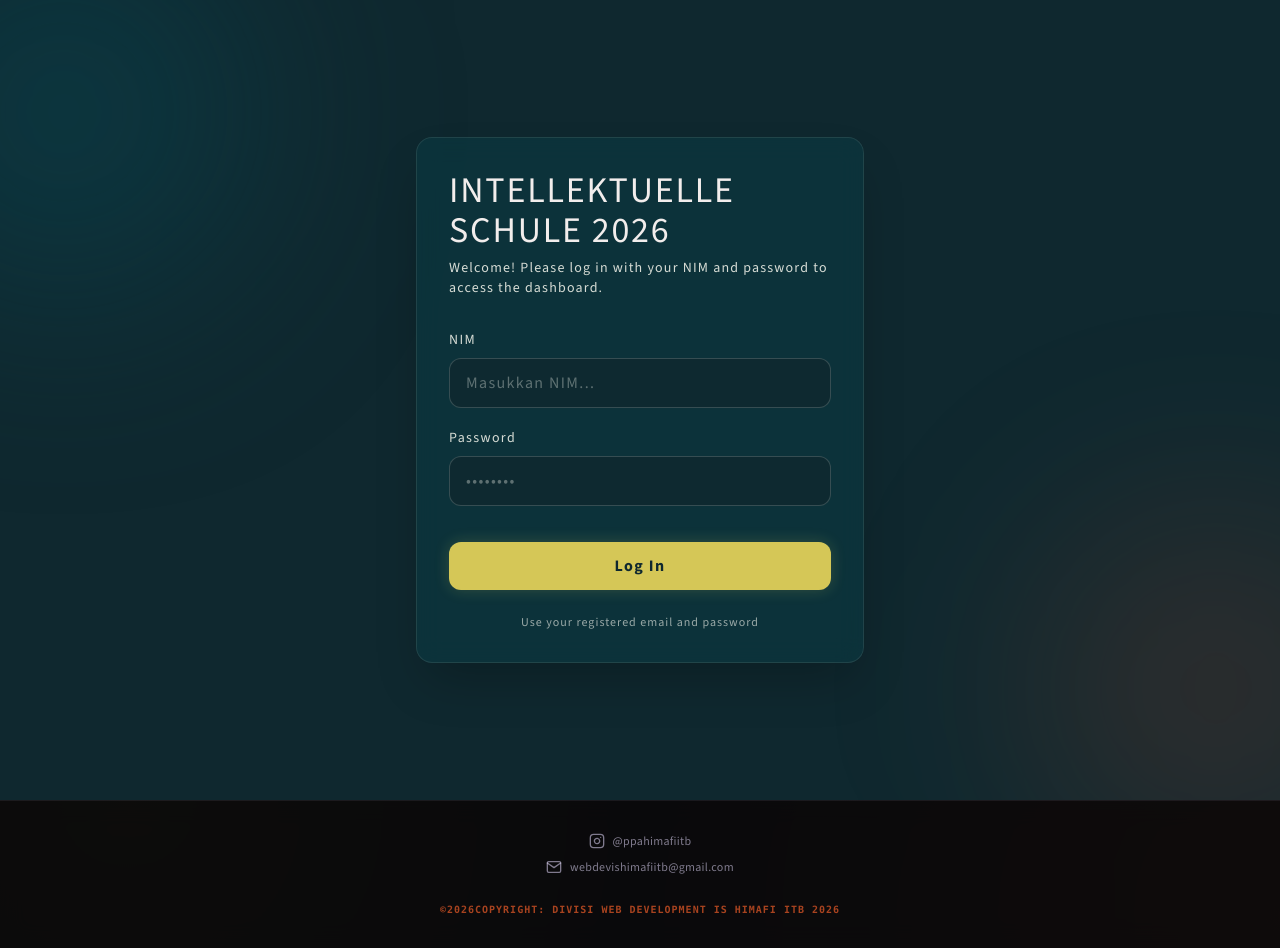
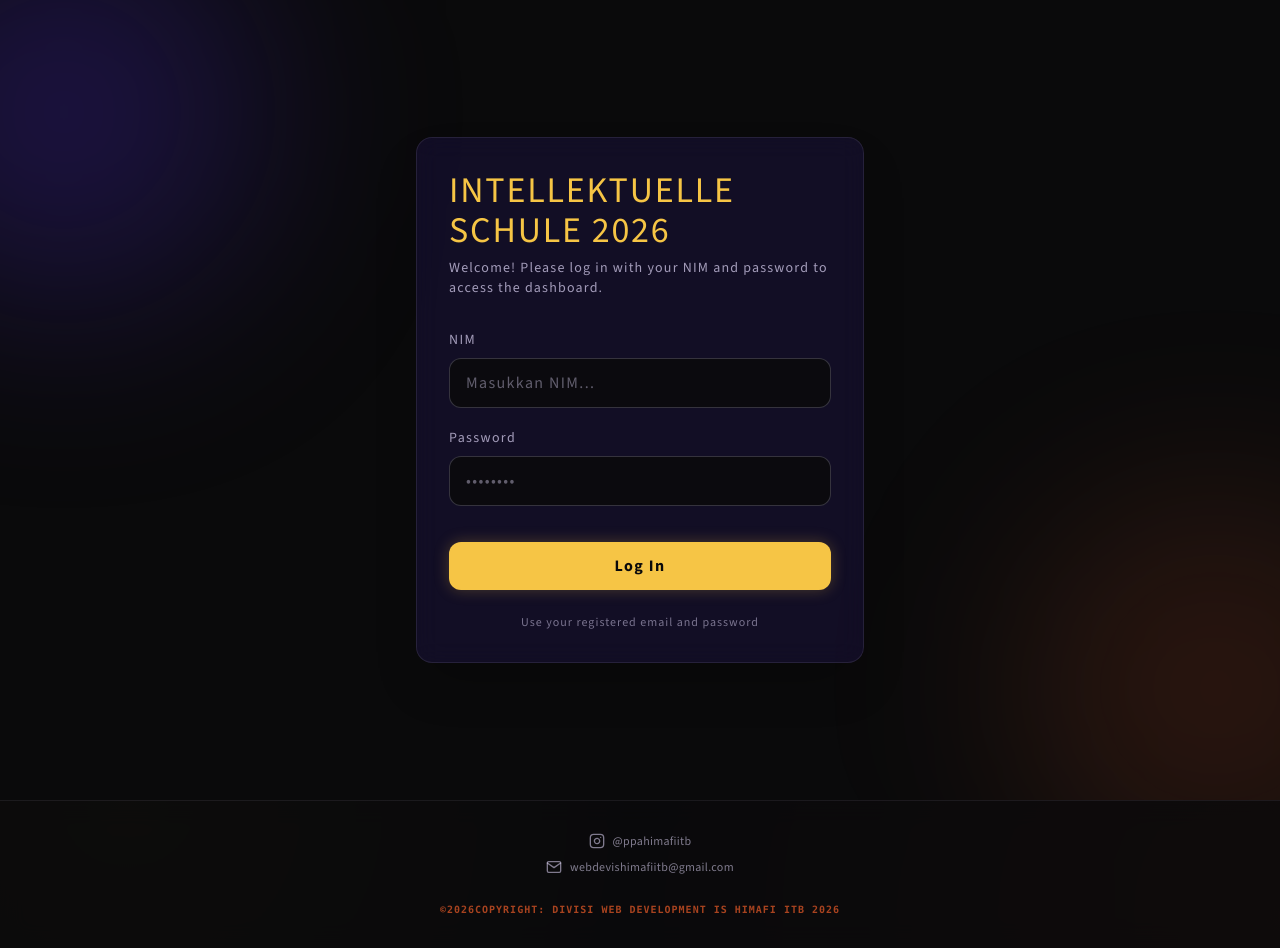
Before and after one commit to ishimafiitb26/is-2026, a Next.js app: page /auth/login in a window 1280 px wide. Built offline with nearby package versions, Linux system fonts and the light colour scheme; no server answers.

Commit message:
feat: restyling login page

```diff
--- a/src/app/auth/login/page.tsx
+++ b/src/app/auth/login/page.tsx
@@ -35,50 +35,50 @@ export default function LoginPage() {
   };
 
   return (
-    <div className="min-h-screen flex items-center justify-center bg-[#0F282F] px-4 relative overflow-hidden">
+    <div className="min-h-screen flex items-center justify-center bg-[#0A0A0B] px-4 relative overflow-hidden">
 
       {/* Efek kosmik (Cahaya blur) di background */}
       <div className="absolute inset-0 pointer-events-none z-0">
-         <div className="absolute top-[-10%] left-[-10%] h-96 w-96 rounded-full bg-[#084D58]/40 blur-[100px]" />
-         <div className="absolute bottom-[-10%] right-[-10%] h-96 w-96 rounded-full bg-[#CE4A2D]/15 blur-[100px]" />
+         <div className="absolute top-[-10%] left-[-10%] h-96 w-96 rounded-full bg-[#452ABC]/30 blur-[100px]" />
+         <div className="absolute bottom-[-10%] right-[-10%] h-96 w-96 rounded-full bg-[#EC5C2A]/15 blur-[100px]" />
       </div>
 
       <div className="w-full max-w-md relative z-10">
         {/* Panel Login */}
-        <div className="bg-[#084D58]/30 backdrop-blur-md border border-[#D7DCD5]/10 rounded-2xl p-8 shadow-2xl">
-          <h1 className="font-heading text-4xl text-[#F2EDEC] mb-2 tracking-wider">
+        <div className="bg-[#452ABC]/15 backdrop-blur-md border border-[#E1D9F9]/10 rounded-2xl p-8 shadow-2xl">
+          <h1 className="font-heading text-4xl text-[#F6C545] mb-2 tracking-wider">
             INTELLEKTUELLE SCHULE 2026
           </h1>
-          <p className="text-[#D7DCD5] mb-8 text-sm">
+          <p className="text-[#E1D9F9]/70 mb-8 text-sm">
             Welcome! Please log in with your NIM and password to access the dashboard.
           </p>
 
           <form onSubmit={handleSubmit} className="space-y-5">
             {error && (
-              <div className="bg-[#CE4A2D]/20 border border-[#CE4A2D]/50 text-[#F2EDEC] px-4 py-3 rounded-xl text-sm">
+              <div className="bg-[#EC5C2A]/20 border border-[#EC5C2A]/50 text-[#E1D9F9] px-4 py-3 rounded-xl text-sm">
                 {error}
               </div>
             )}
 
             <div>
-              <label className="block text-sm text-[#D7DCD5] mb-2 font-medium">NIM</label>
+              <label className="block text-sm text-[#E1D9F9]/70 mb-2 font-medium">NIM</label>
               <input
                 type="text"
                 value={nim}
                 onChange={(e) => setNim(e.target.value)}
-                className="w-full px-4 py-3 bg-[#0F282F]/80 border border-[#D7DCD5]/20 rounded-xl text-[#F2EDEC] placeholder-[#D7DCD5]/40 focus:outline-none focus:border-[#D5C757] transition"
+                className="w-full px-4 py-3 bg-[#0A0A0B]/80 border border-[#E1D9F9]/20 rounded-xl text-[#E1D9F9] placeholder-[#E1D9F9]/40 focus:outline-none focus:border-[#F6C545] transition"
                 placeholder="Masukkan NIM..."
                 required
               />
             </div>
 
             <div>
-              <label className="block text-sm text-[#D7DCD5] mb-2 font-medium">Password</label>
+              <label className="block text-sm text-[#E1D9F9]/70 mb-2 font-medium">Password</label>
               <input
                 type="password"
                 value={password}
                 onChange={(e) => setPassword(e.target.value)}
-                className="w-full px-4 py-3 bg-[#0F282F]/80 border border-[#D7DCD5]/20 rounded-xl text-[#F2EDEC] placeholder-[#D7DCD5]/40 focus:outline-none focus:border-[#D5C757] transition"
+                className="w-full px-4 py-3 bg-[#0A0A0B]/80 border border-[#E1D9F9]/20 rounded-xl text-[#E1D9F9] placeholder-[#E1D9F9]/40 focus:outline-none focus:border-[#F6C545] transition"
                 placeholder="••••••••"
                 required
               />
@@ -87,13 +87,13 @@ export default function LoginPage() {
             <button
               type="submit"
               disabled={loading}
-              className="w-full py-3 mt-4 bg-[#D5C757] hover:bg-[#e8da6f] disabled:bg-[#D5C757]/50 text-[#0F282F] font-bold rounded-xl transition shadow-[0_0_15px_rgba(213,199,87,0.2)]"
+              className="w-full py-3 mt-4 bg-[#F6C545] hover:bg-[#EC5C2A] disabled:bg-[#F6C545]/50 text-[#0A0A0B] font-bold rounded-xl transition shadow-[0_0_15px_rgba(246,197,69,0.25)]"
             >
               {loading ? "Authenticating..." : "Log In"}
             </button>
           </form>
 
-          <p className="text-center text-[#D7DCD5]/70 text-xs mt-6">
+          <p className="text-center text-[#E1D9F9]/50 text-xs mt-6">
             Use your registered email and password
           </p>
         </div>
```
